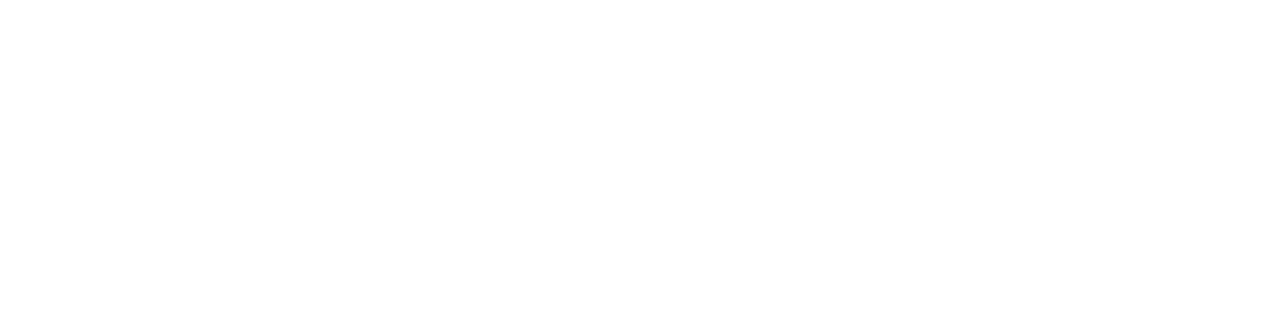
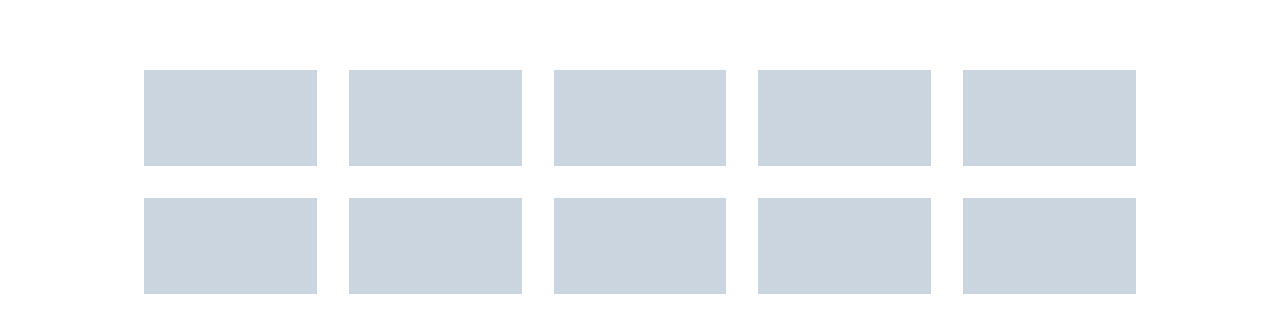
Before and after one commit to jolaleye/cssfx, a Next.js app: page / in a window 1280 px wide. Shown: the part 382-714 px from the top of the page. Built offline with nearby package versions, Linux system fonts and the light colour scheme.

Commit message:
Add effect grid (w/ placeholder blocks)

```diff
--- /dev/null
+++ b/components/effect.js
@@ -0,0 +1,7 @@
+export default function Effect() {
+  return (
+    <div className="w-1/2 mb-4 px-2 sm:w-1/3 md:w-1/4 md:px-3 md:mb-6 lg:w-1/5 xl:px-4 xl:mb-8">
+      <div className="h-24 bg-gray-400" />
+    </div>
+  );
+}
--- /dev/null
+++ b/components/grid.js
@@ -0,0 +1,18 @@
+import Effect from './effect';
+
+export default function Grid() {
+  return (
+    <div className="container flex flex-wrap mx-auto px-2 py-4 md:px-3 lg:px-16 xl:px-32 xl:py-8">
+      <Effect />
+      <Effect />
+      <Effect />
+      <Effect />
+      <Effect />
+      <Effect />
+      <Effect />
+      <Effect />
+      <Effect />
+      <Effect />
+    </div>
+  );
+}
--- a/pages/index.js
+++ b/pages/index.js
@@ -2,6 +2,7 @@
 import '../style.css';
 import Nav from '../components/nav';
 import Header from '../components/header';
+import Grid from '../components/grid';
 
 export default function Index() {
   return (
@@ -41,6 +42,7 @@
       </Head>
       <Nav />
       <Header />
+      <Grid />
     </>
   );
 }
```
